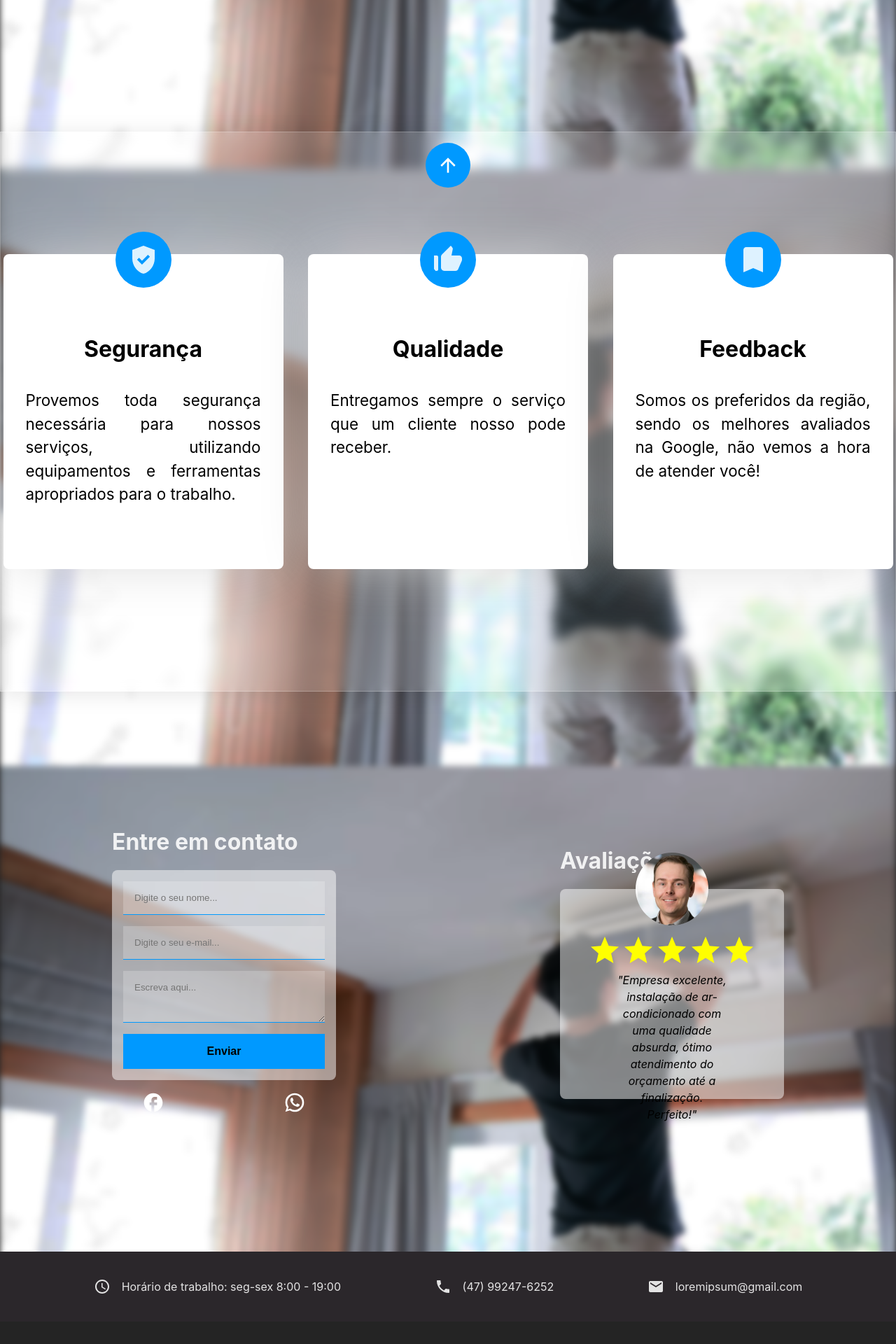
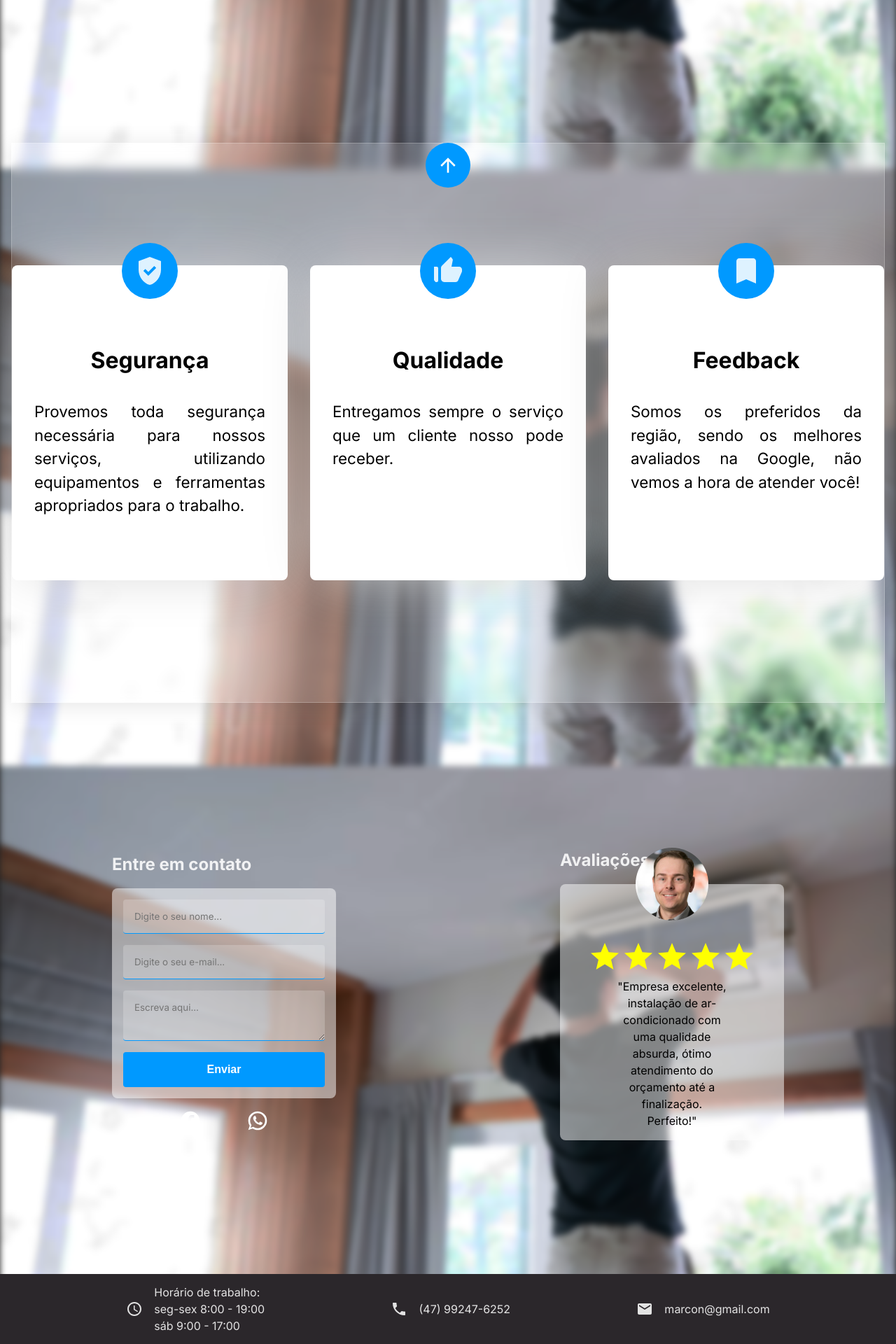
Before and after one commit to fabioitj/Marcon, a React (Vite) app: page / in a window 1280 px wide. Shown: the part 612-2532 px from the top of the page at 70% size. Before the commit the page ends 2500 px from the top, so only its background shows below. Built offline with nearby package versions, Linux system fonts and the light colour scheme.

Commit message:
Adjustment of 'nosso-servico'

```diff
--- a/src/App.tsx
+++ b/src/App.tsx
@@ -32,7 +32,9 @@ function App() {
   // }
 
   const showBackButtonFunction = () => {
-    const show = window.pageYOffset > 900;
+    let nosso_servico_y_position = document.getElementById("nosso-servico")?.offsetTop;
+    nosso_servico_y_position = (nosso_servico_y_position ? nosso_servico_y_position - 1 : 0);
+    const show = window.pageYOffset > nosso_servico_y_position;
     setShowBackButton(show);
   }
 
--- a/src/components/contato/styles.scss
+++ b/src/components/contato/styles.scss
@@ -20,12 +20,11 @@ $blue: rgb(0, 153, 255);
         & h2 {
             text-align: left;
             width: 50%;
-            font-size: 2rem;
             padding-bottom: 1rem;
         }
 
         & form {
-            font-family: Arial, Helvetica, sans-serif;
+            font-family: Inter, Helvetica, sans-serif;
             background-color: rgba(255, 255, 255, 0.5);
             padding: 1rem;
             width: 50%;
@@ -39,14 +38,15 @@ $blue: rgb(0, 153, 255);
 
             & input {
                 padding: 1rem 1rem;
-                font-family: Arial, Helvetica, sans-serif;
+                font-family: Inter, Helvetica, sans-serif;
                 background-color: rgba(255, 255, 255, 0.2);
                 border: 0;
                 border-bottom: 1px solid $blue;
                 color: black;
+                border-radius: 4px;
 
                 &::placeholder {
-                    font-family: Arial, Helvetica, sans-serif;
+                    font-family: Inter, Helvetica, sans-serif;
                 }
             }
 
@@ -54,14 +54,15 @@ $blue: rgb(0, 153, 255);
                 padding: 1rem;
                 height: 100px;
                 resize: vertical;
-                font-family: Arial, Helvetica, sans-serif;
+                font-family: Inter, Helvetica, sans-serif;
                 background-color: rgba(255, 255, 255, 0.2);
                 border: 0;
                 border-bottom: 1px solid $blue;
                 color: black;
+                border-radius: 4px;
 
                 &::placeholder {
-                    font-family: Arial, Helvetica, sans-serif;
+                    font-family: Inter, Helvetica, sans-serif;
                 }
             }
 
@@ -71,6 +72,8 @@ $blue: rgb(0, 153, 255);
                 font-weight: bold;
                 font-size: 1rem;
                 border: 0;
+                color: white;
+                border-radius: 4px;
             }
         }
 
@@ -78,12 +81,26 @@ $blue: rgb(0, 153, 255);
             margin-top: 1rem;
             width: 90%;
             display: flex;
-            justify-content: space-evenly;
+            justify-content: center;
+            gap: 4rem;
 
             & a {
                 color: white;
+                transition: color 0.2s;
                 & svg {
                     font-size: 2rem;
+                }
+
+                &:hover {
+                    transform: scale(1.1);
+
+                    &:nth-child(1) {
+                        color: blue;
+                    }
+
+                    &:nth-child(2) {
+                        color: rgb(0, 177, 0);
+                    }
                 }
             }
         }
@@ -100,18 +117,17 @@ $blue: rgb(0, 153, 255);
         & h2 {
             text-align: left;
             width: 50%;
-            font-size: 2rem;
-            padding-bottom: 1rem;;
+            padding-bottom: 1rem;
         }
 
         &__box {
             width: 50%;
-            height: 300px;
             border-radius: 8px;
             background-color: rgba(255, 255, 255, 0.5);
             position: relative;
             color: black;
             text-align: center;
+            padding: 1rem 0;
 
             & img {
                 position: absolute;
@@ -163,14 +179,22 @@ $blue: rgb(0, 153, 255);
             }
 
             & a {
+                color: white;
+                transition: color 0.2s;
                 & svg {
                     font-size: 2rem;
                 }
 
-                color: $blue;
+                &:hover {
+                    transform: scale(1.1);
 
-                &:nth-child(2) {
-                    color: green !important;
+                    &:nth-child(1) {
+                        color: blue;
+                    }
+
+                    &:nth-child(2) {
+                        color: rgb(0, 177, 0);
+                    }
                 }
             }
         }
@@ -180,7 +204,6 @@ $blue: rgb(0, 153, 255);
 
             & h2 {
                 width: 90%;
-                font-size: 1.5rem;
             }
 
             &__box {
--- a/src/components/footer/index.tsx
+++ b/src/components/footer/index.tsx
@@ -4,10 +4,10 @@ import "./styles.scss";
 function Footer() {
     return (
         <footer className="footer">
-            <span style={{ display: 'flex', alignItems: 'center', gap: '1rem'}}><AccessTime/>Horário de trabalho: seg-sex 8:00 - 19:00</span>
+            <span style={{ display: 'flex', alignItems: 'center', gap: '1rem'}}><AccessTime/>Horário de trabalho:<br/>seg-sex 8:00 - 19:00<br/>sáb 9:00 - 17:00</span>
             {/* <span style={{ display: 'flex', alignItems: 'center', gap: '1rem'}}><AccessTime/>Horário de trabalho: <br/>seg-sex 8:00 - 19:00<br/>sab 9:00 - 17:00</span> */}
             <span style={{ display: 'flex', alignItems: 'center', gap: '1rem'}}><Phone/>(47) 99247-6252</span>
-            <span style={{ display: 'flex', alignItems: 'center', gap: '1rem'}}><Email/>loremipsum@gmail.com</span>
+            <span style={{ display: 'flex', alignItems: 'center', gap: '1rem'}}><Email/>marcon@gmail.com</span>
         </footer>
     )
 }
--- a/src/components/inicio/styles.scss
+++ b/src/components/inicio/styles.scss
@@ -27,7 +27,7 @@ $blue: rgb(0, 153, 255);
         & a {
             padding: 1rem;
             font-size: 1rem;
-            font-family: Arial, Helvetica, sans-serif;
+            font-family: Inter, Helvetica, sans-serif;
             font-weight: bold;
             margin-right: 1rem;
             border: 0;
--- a/src/components/navbar/styles.scss
+++ b/src/components/navbar/styles.scss
@@ -29,14 +29,13 @@ $blue: rgb(0, 153, 255);
     &__list {
         display: flex;
         gap: 3rem;
-        font-family: Arial, Helvetica, sans-serif;
+        font-family: Inter, Helvetica, sans-serif;
         font-weight: bold;
 
         &__item {
             display: inline;
 
             &__link {
-                font-size: 1.4rem;
                 transition: 0.1s all;
                 padding: 1rem;
                 cursor: pointer;
--- a/src/components/nosso_servico/index.tsx
+++ b/src/components/nosso_servico/index.tsx
@@ -1,11 +1,11 @@
 import "./styles.scss";
-import {GppGood, ThumbUpAlt, Bookmark} from '@mui/icons-material';
+import { GppGood, ThumbUpAlt, Bookmark } from '@mui/icons-material';
 
-function NossoServicoCard({title, description, reverse, Icon}: {title: string, description: string, reverse: boolean, Icon: any}) {
+function NossoServicoCard({ title, description, reverse, Icon }: { title: string, description: string, reverse: boolean, Icon: any }) {
     return (
-        <div className={"nosso-servico__card " + (reverse ? "nosso-servico__card-reverse" : "")}>
+        <div className={"nosso-servico__box__card " + (reverse ? "nosso-servico__box__card-reverse" : "")}>
             {Icon}
-            <div className="nosso-servico__card__text">
+            <div className="nosso-servico__box__card__text">
                 <h2>{title}</h2>
                 <p>{description}</p>
             </div>
@@ -18,25 +18,27 @@ function NossoServico() {
         {
             title: 'Segurança',
             description: 'Provemos toda segurança necessária para nossos serviços, utilizando equipamentos e ferramentas apropriados para o trabalho.',
-            Icon: <GppGood/>
+            Icon: <GppGood />
         },
         {
             title: 'Qualidade',
             description: 'Entregamos sempre o serviço que um cliente nosso pode receber.',
-            Icon: <ThumbUpAlt/>
+            Icon: <ThumbUpAlt />
         },
         {
             title: 'Feedback',
             description: 'Somos os preferidos da região, sendo os melhores avaliados na Google, não vemos a hora de atender você!',
-            Icon: <Bookmark/>
+            Icon: <Bookmark />
         },
     ]
 
     return (
         <section className="nosso-servico" id="nosso-servico">
-            {
-                cards && cards.map(({title, description, Icon}, index) => <NossoServicoCard title={title} description={description} Icon={Icon} reverse={index%2==0} key={index}/>)
-            }
+            <div className="nosso-servico__box">
+                {
+                    cards && cards.map(({ title, description, Icon }, index) => <NossoServicoCard title={title} description={description} Icon={Icon} reverse={index % 2 == 0} key={index} />)
+                }
+            </div>
         </section>
     )
 }
--- a/src/components/nosso_servico/styles.scss
+++ b/src/components/nosso_servico/styles.scss
@@ -1,7 +1,8 @@
 $blue: rgb(0, 153, 255);
 
 .nosso-servico {
-    width: 100%;
+
+    &__box {
         height: 100vh;
         display: flex;
         justify-content: space-evenly;
@@ -12,6 +13,8 @@ $blue: rgb(0, 153, 255);
         backdrop-filter: blur(7.1px);
         -webkit-backdrop-filter: blur(7.1px);
         border: 1px solid rgba(255, 255, 255, 0.23);
+        margin: 1rem;
+        box-sizing: border-box;
 
 
         &__card {
@@ -53,10 +56,12 @@ $blue: rgb(0, 153, 255);
             }
         }
     }
+}
 
 @media screen and (max-width: 768px) {
     .nosso-servico {
-        width: 100%;
+
+        &__box {
             height: min-content;
             display: flex;
             flex-direction: column;
@@ -112,3 +117,4 @@ $blue: rgb(0, 153, 255);
             }
         }
     }
+}
--- a/src/index.scss
+++ b/src/index.scss
@@ -1,5 +1,7 @@
+@import url("./styles/fonts.scss");
+
 :root {
-  font-family: Inter, system-ui, Avenir, Helvetica, Arial, sans-serif;
+  font-family: Inter, system-ui, Avenir, Helvetica, Inter, sans-serif;
   line-height: 1.5;
   font-weight: 400;
 
--- /dev/null
+++ b/src/styles/fonts.scss
@@ -0,0 +1 @@
+@import url('https://fonts.googleapis.com/css2?family=Inter:wght@400;600;700&display=swap');
```
Lines whose indentation alone changed are shown as unchanged.
